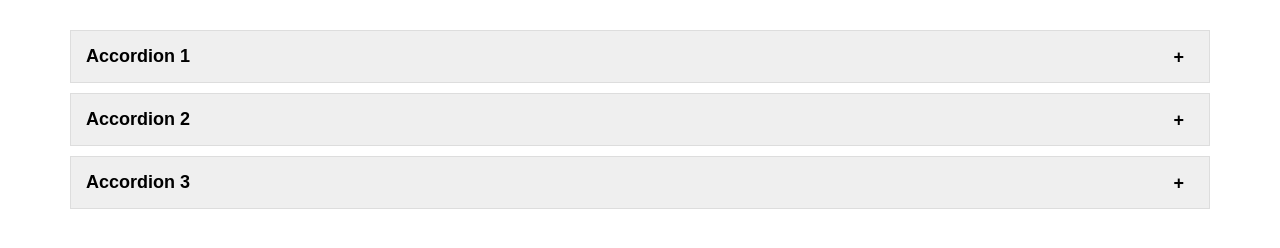
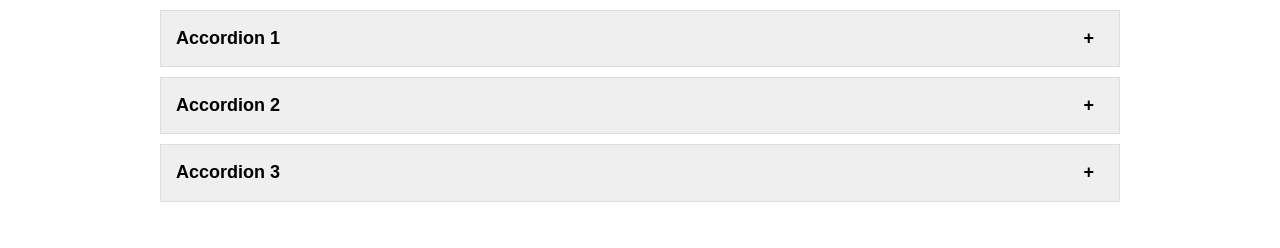
Before and after one commit to gecugamo/Simple-Accordion, a plain HTML site: page index.html in a window 1280 px wide. Drawn offline with Linux system fonts and the light colour scheme.

Commit message:
Aligning project with others in the simple series. Added scss file

```diff
--- a/css/main.css
+++ /dev/null
@@ -1,33 +0,0 @@
-/********/
-/* MAIN */
-/********/
-
-/* Border-box Everything */
-*,
-*::before,
-*::after {
-	box-sizing: border-box;
-}
-
-body {
-    margin: 0;
-	padding-top: 30px;
-	background-color: #fff;
-	font-family: "Arial", sans-serif;
-	font-size: 16px;
-	font-weight: 400;
-}
-
-/* Container */
-.container {
-	margin-right: auto;
-	margin-left: auto;
-	padding-right: 15px;
-	padding-left: 15px;
-}
-
-@media only screen and (min-width: 1200px) {
-    .container {
-        width: 1170px;
-    }
-}
--- a/index.html
+++ b/index.html
@@ -7,7 +7,6 @@
         <meta name="description" content="">
         <meta name="viewport" content="width=device-width, initial-scale=1">
 
-        <link rel="stylesheet" href="css/main.css">
         <link rel="stylesheet" href="css/simple-accordion.css">
         <script src="https://cdnjs.cloudflare.com/ajax/libs/modernizr/2.8.3/modernizr.min.js"></script>
     </head>
--- a/js/jquery.simple-accordion.js
+++ b/js/jquery.simple-accordion.js
@@ -1,9 +1,12 @@
 (function IIFE($) {
 	$.fn.simpleAccordion = function() {
 		this.on("click", ".accordion__control", function() {
+			// Toggle the panel next to the item that was clicked
 			$(this).toggleClass("accordion__control--active");
 			$(this).next().toggle();
 		});
+
+		// Return jQuery object for method chaining
 		return this;
 	}
 })(jQuery);
--- /dev/null
+++ b/scss/simple-accordion.scss
@@ -0,0 +1,110 @@
+/**********************/
+/** Simple-Accordion **/
+/**********************/
+
+// ********* //
+// VARIABLES //
+// ********* //
+
+// Colors
+$lt-grey: #efefef;
+$dk-grey: #ddd;
+
+// Breakpoints
+$breakpoint-sm: 640px;
+$breakpoint-lg: 990px;
+
+/**********/
+/** BASE **/
+/**********/
+
+*,
+*::before,
+*::after {
+	box-sizing: border-box;
+}
+
+html {
+	font-size: 62.5%;
+}
+
+body {
+	margin: 0;
+	font: 1.6rem/1.4 'Arial', sans-serif;
+}
+
+/* Container */
+.container {
+	margin-right: auto;
+	margin-left: auto;
+	padding-right: 1.5rem;
+	padding-left: 1.5rem;
+
+	@media only screen and (min-width: $breakpoint-lg) {
+		width: 99rem;
+	}
+}
+
+/*************/
+/* Accordion */
+/*************/
+
+/* Accordion */
+.accordion {
+	margin-top: 1rem;
+	margin-bottom: 1rem;
+}
+
+/* Accordion Control */
+.accordion__control {
+	position: relative;
+	padding: 1.5rem;
+	border: .1rem solid $dk-grey;
+	background-color: $lt-grey;
+	font-size: 1.8rem;
+	font-weight: 700;
+}
+
+.accordion__control:not(:first-child) {
+	margin-top: 1rem;
+}
+
+.accordion__control:hover,
+.accordion__control--active {
+	border-color: darken($dk-grey, 10%);
+	background-color: darken($lt-grey, 10%);
+}
+
+.accordion__control:hover{
+	cursor: pointer;
+}
+
+/* Plus and Minus Signs */
+.accordion__indicator {
+	position: absolute;
+	top: 50%;
+	right: 2.5rem;
+	transform: translateY(-50%);
+	font-size: 1.8rem;
+}
+
+/* Plus */
+.accordion__indicator::after {
+	content: '\002B';
+}
+
+/* Minus */
+.accordion__control--active .accordion__indicator::after {
+	content: '\002D';
+	font-size: 3rem;
+}
+
+/* Accordion Panel */
+.accordion__panel {
+	display: none;
+	margin-bottom: 1rem;
+	border-width: 0 .1rem .1rem;
+	border-style: solid;
+	border-color: $dk-grey;
+	padding: 2rem;
+}
```
Also changed, not shown: css/simple-accordion.css, css/simple-accordion.min.css, js/jquery.simple-accordion.min.js (deleted).
